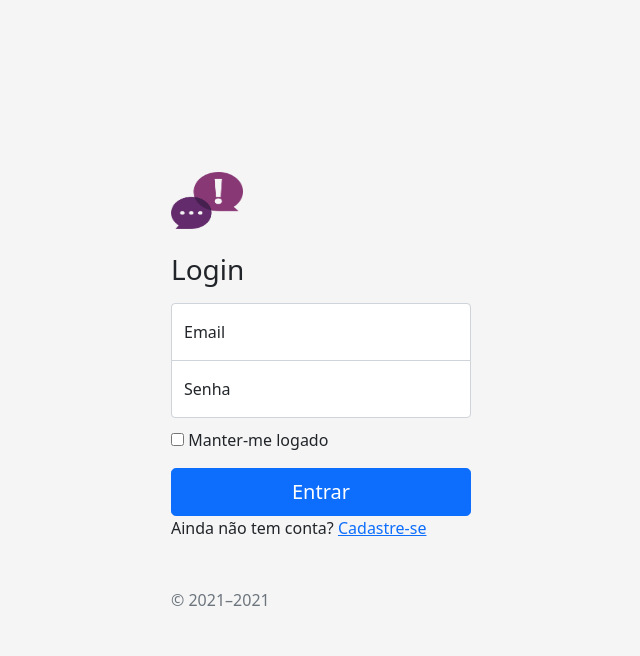
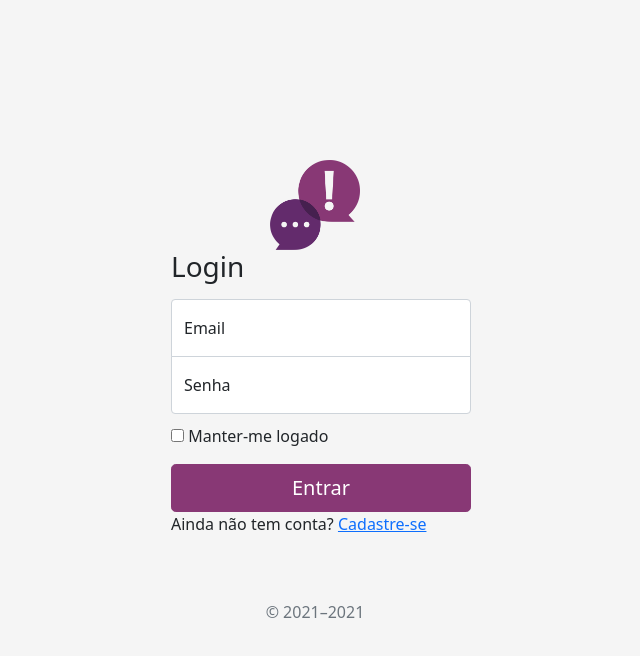
Before and after one commit to LeonamEmanoel/eaicidadao-html, a plain HTML site: page index.html in a window 1280 px wide. Shown: the whole page, without its empty margins (319-959 px from the left). Drawn offline with nearby package versions, Linux system fonts and the light colour scheme.

Commit message:
Update index.html

```diff
--- a/index.html
+++ b/index.html
@@ -16,7 +16,7 @@
     <!--FORMULÁRIO DE LOGIN-->
     <main id="login" class="form-signin">
   <form>
-    <img class="mb-4" src="imagem/Icon%20Colorido%20sem%20fundo.png" alt="" width="72" height="57">
+    <nav class="nav container-fluid justify-content-center"></ul><img class="justify-content-center" src="imagem/Icon%20Colorido%20sem%20fundo.png" alt="" width="" height="90"></nav>
     <h1 class="h3 mb-3 fw-normal">Login</h1>
 
     <div class="form-floating">
@@ -33,12 +33,12 @@
         <input type="checkbox" value="remember-me"> Manter-me logado
       </label>
     </div>
-    <button id:"botao" class="w-100 btn btn-lg btn-primary" type="submit">Entrar</button>
+    <button class="w-100 btn btn-lg btn-primary" type="submit" style="background-color: #883875; border-color: #883875;">Entrar</button>
       <p class="link">
             Ainda não tem conta?
             <a href="cadastro.html">Cadastre-se</a>
           </p>
-    <p class="mt-5 mb-3 text-muted">&copy; 2021–2021</p>
+          <nav class="nav container-fluid justify-content-center"><p class="mt-5 mb-3 text-muted">&copy; 2021–2021</p></nav>
   </form>
 </main>
 
```
